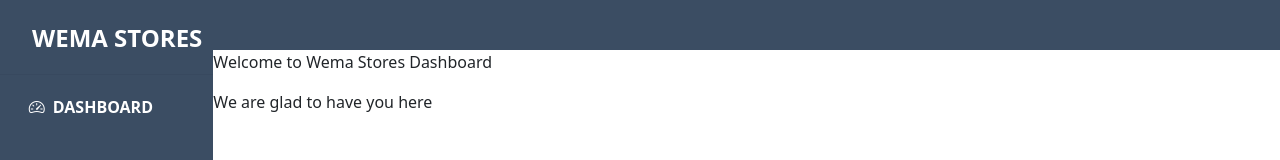
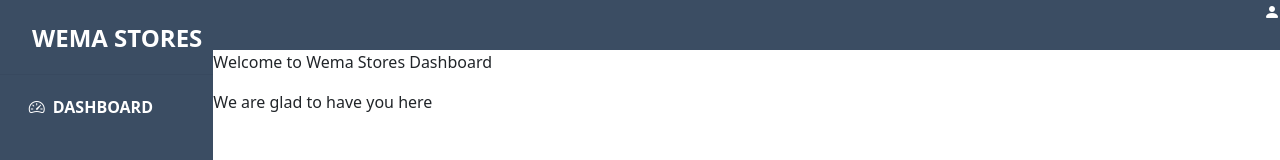
Before and after one commit to Carol254/AngularDashboard, an Angular app: page /dashboard in a window 1280 px wide. Shown: the top 160 px of the page. Built offline with nearby package versions, Linux system fonts and the light colour scheme.

Commit message:
few changes made

```diff
--- a/src/app/main/content-nav/content-nav.component.css
+++ b/src/app/main/content-nav/content-nav.component.css
@@ -5,3 +5,8 @@
     height: 50px;
     overflow: hidden;
 }
+
+.banner >.nav-items {
+    float: right;
+    color: #fff;
+}
--- a/src/app/main/content-nav/content-nav.component.html
+++ b/src/app/main/content-nav/content-nav.component.html
@@ -1,2 +1,6 @@
-<div class="banner"></div>
+<div class="banner">
+    <div class="nav-items">
+        <i class="bi bi-person-fill"></i>
+    </div>
+</div>
 <router-outlet></router-outlet>
```
